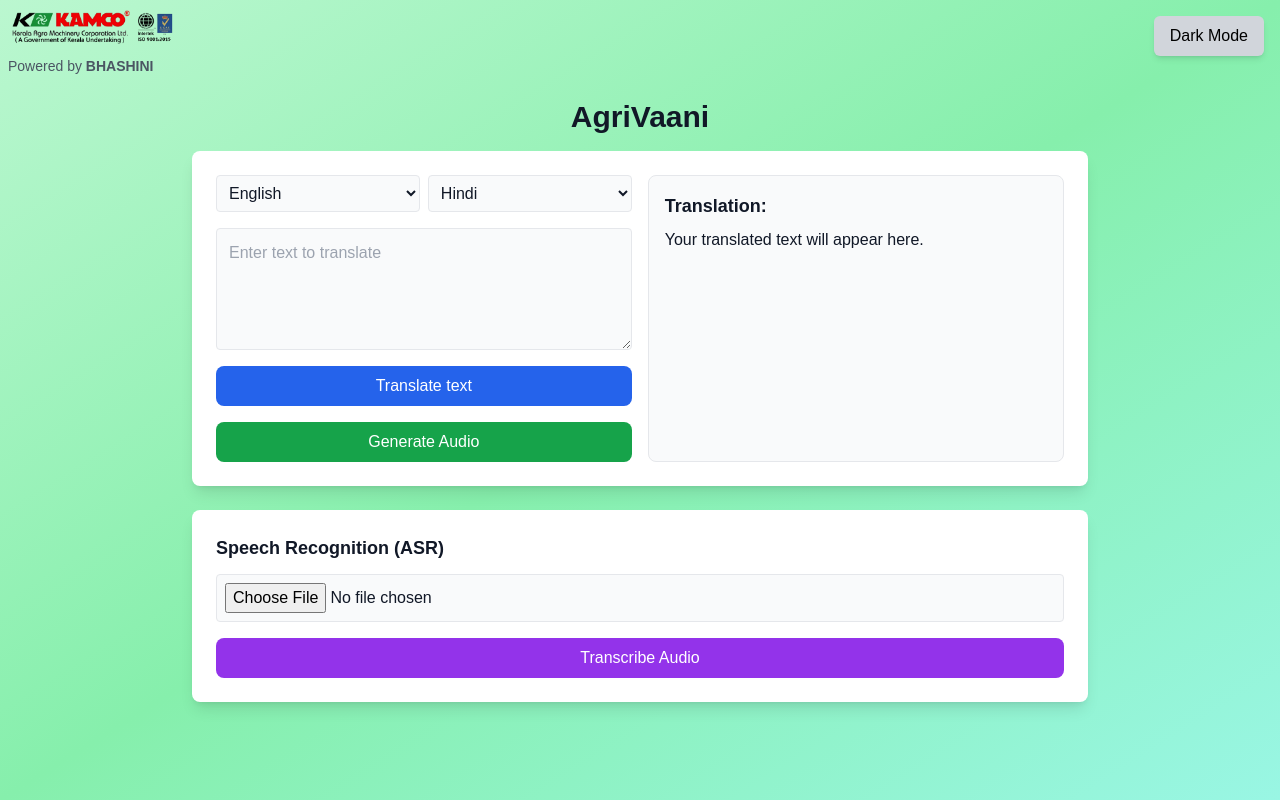
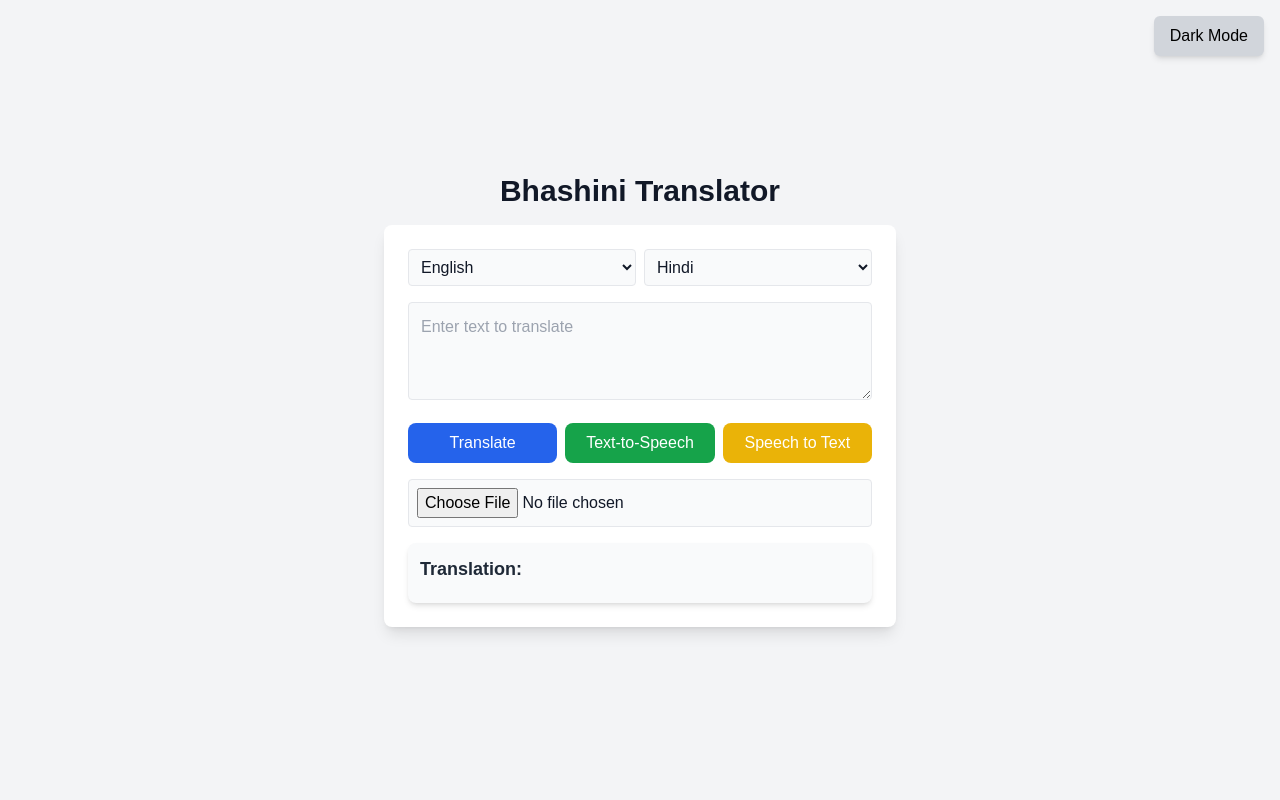
Before and after one commit to NoelG2002/Bhashini-python-front-end, a Next.js app: page / in a window 1280 px wide. Built offline with nearby package versions, Linux system fonts and the light colour scheme.

Commit message:
Update page.tsx

```diff
--- a/app/page.tsx
+++ b/app/page.tsx
@@ -1,22 +1,23 @@
-
-
 "use client";
 
 import { useState, useEffect } from "react";
 import axios from "axios";
 import Head from "next/head";
 
-const ThemeToggle = ({ theme, setTheme }: { theme: string; setTheme: (theme: string) => void }) => {
+const ThemeToggle = () => {
+  const [theme, setTheme] = useState("light");
+
   useEffect(() => {
-    localStorage.setItem("theme", theme);
-    document.documentElement.classList.toggle("dark", theme === "dark");
-
-    // Change background color based on theme
-    document.body.style.backgroundColor = theme === "dark" ? "#1a202c" : "#f3f4f6"; // Tailwind dark:bg-gray-900 and light:bg-gray-100
-  }, [theme]);
+    const storedTheme = localStorage.getItem("theme") || "light";
+    setTheme(storedTheme);
+    document.documentElement.classList.toggle("dark", storedTheme === "dark");
+  }, []);
 
   const toggleTheme = () => {
-    setTheme(theme === "light" ? "dark" : "light");
+    const newTheme = theme === "light" ? "dark" : "light";
+    setTheme(newTheme);
+    localStorage.setItem("theme", newTheme);
+    document.documentElement.classList.toggle("dark", newTheme === "dark");
   };
 
   return (
@@ -29,63 +30,57 @@ const ThemeToggle = ({ theme, setTheme }: { theme: string; setTheme: (theme: str
   );
 };
 
-
 export default function Home() {
   const [text, setText] = useState("");
   const [translatedText, setTranslatedText] = useState("");
   const [sourceLang, setSourceLang] = useState("en");
   const [targetLang, setTargetLang] = useState("hi");
   const [audioFile, setAudioFile] = useState<File | null>(null);
+  const [loading, setLoading] = useState(false);
   const [audioUrl, setAudioUrl] = useState<string | null>(null);
-  const [theme, setTheme] = useState("light");
-
-  useEffect(() => {
-    const storedTheme = localStorage.getItem("theme") || "light";
-    setTheme(storedTheme);
-  }, []);
-
-
-  // Separate loading states
-  const [translating, setTranslating] = useState(false);
-  const [ttsLoading, setTtsLoading] = useState(false);
-  const [asrLoading, setAsrLoading] = useState(false);
 
   const languages = [
     { code: "as", label: "Assamese" },
     { code: "bn", label: "Bengali" },
+    { code: "brx", label: "Bodo" },
+    { code: "doi", label: "Dogri" },
     { code: "en", label: "English" },
+    { code: "gom", label: "Konkani" },
     { code: "hi", label: "Hindi" },
+    { code: "ks", label: "Kashmiri" },
+    { code: "mai", label: "Maithili" },
     { code: "ml", label: "Malayalam" },
     { code: "mr", label: "Marathi" },
+    { code: "mni", label: "Manipuri" },
     { code: "ne", label: "Nepali" },
     { code: "or", label: "Odia" },
     { code: "pa", label: "Punjabi" },
+    { code: "sa", label: "Sanskrit" },
+    { code: "sat", label: "Santali" },
+    { code: "sd", label: "Sindhi" },
     { code: "ta", label: "Tamil" },
     { code: "te", label: "Telugu" },
     { code: "ur", label: "Urdu" },
   ];
 
   const handleTranslate = async () => {
+    setLoading(true);
     try {
-      setTranslating(true);
-      setTranslatedText(""); // Reset previous translation before new request
-
       const response = await axios.post("https://bhashini-python-frd9.onrender.com/translate", {
         source_language: sourceLang,
         target_language: targetLang,
         text: text,
       });
-
       setTranslatedText(response.data.translated_text);
     } catch (error) {
       console.error("Translation error:", error);
     } finally {
-      setTranslating(false);
+      setLoading(false);
     }
   };
 
   const handleTextToSpeech = async () => {
-    setTtsLoading(true);
+    setLoading(true);
     try {
       const response = await axios.post("https://bhashini-python-frd9.onrender.com/tts", {
         source_language: sourceLang,
@@ -104,15 +99,15 @@ export default function Home() {
     } catch (error) {
       console.error("TTS error:", error);
     } finally {
-      setTtsLoading(false);
+      setLoading(false);
     }
   };
 
   const handleASR = async () => {
-    setAsrLoading(true);
+    setLoading(true);
     if (!audioFile) {
       console.error("No audio file selected");
-      setAsrLoading(false);
+      setLoading(false);
       return;
     }
 
@@ -130,105 +125,54 @@ export default function Home() {
     } catch (error) {
       console.error("ASR error:", error);
     } finally {
-      setAsrLoading(false);
+      setLoading(false);
     }
   };
 
-
 return (
-<div
-  className={`min-h-screen flex flex-col items-center justify-center p-6 transition-colors duration-500 ${
-    theme === "dark"
-      ? "bg-gradient-to-br from-green-900 via-teal-800 to-green-700 text-white"
-      : "bg-gradient-to-br from-green-200 via-green-300 to-teal-200 text-gray-900"
-  }`}>
+  <div className="min-h-screen flex flex-col items-center justify-center p-6 bg-gray-100 dark:bg-gray-900 text-gray-900 dark:text-white">
     <Head>
-        <title>AgriVaani</title>
+      <title>Bhashini - Translate</title>
     </Head>
 
-   {/* Logo at Top Left */}
-      <div className="fixed top-2 left-2">
-        <img src="/logo with iso.png" alt="Logo" className="h-10" />
-        <p className="text-sm text-gray-600 mt-2">Powered by <span className="font-semibold">BHASHINI</span></p>
-      </div>
+    <h1 className="text-3xl font-bold mb-4 text-center">Bhashini Translator</h1>
+    <ThemeToggle />
 
-      <h1 className="text-3xl font-bold mb-4">AgriVaani</h1>
-      <ThemeToggle theme={theme} setTheme={setTheme} />
-
-      <div className="w-full max-w-4xl bg-white dark:bg-gray-800 shadow-lg rounded-lg p-6 flex space-x-4">
-        {/* Left Section: Input */}
-        <div className="w-1/2 flex flex-col space-y-4">
+    <div className="w-full max-w-lg bg-white dark:bg-gray-800 shadow-lg rounded-lg p-6 space-y-4">
       <div className="flex space-x-2">
-            <select
-              value={sourceLang}
-              onChange={(e) => setSourceLang(e.target.value)}
-              className="w-1/2 p-2 rounded border bg-gray-50 dark:bg-gray-700"
-            >
-              {languages.map((lang) => (
-                <option key={lang.code} value={lang.code}>
-                  {lang.label}
-                </option>
-              ))}
+        <select value={sourceLang} onChange={(e) => setSourceLang(e.target.value)} className="w-1/2 p-2 rounded border bg-gray-50 dark:bg-gray-700 focus:ring-2 focus:ring-blue-500">
+          {languages.map((lang) => <option key={lang.code} value={lang.code}>{lang.label}</option>)}
         </select>
-            <select
-              value={targetLang}
-              onChange={(e) => setTargetLang(e.target.value)}
-              className="w-1/2 p-2 rounded border bg-gray-50 dark:bg-gray-700"
-            >
-              {languages.map((lang) => (
-                <option key={lang.code} value={lang.code}>
-                  {lang.label}
-                </option>
-              ))}
+        <select value={targetLang} onChange={(e) => setTargetLang(e.target.value)} className="w-1/2 p-2 rounded border bg-gray-50 dark:bg-gray-700 focus:ring-2 focus:ring-blue-500">
+          {languages.map((lang) => <option key={lang.code} value={lang.code}>{lang.label}</option>)}
         </select>
       </div>
 
-          <textarea
-            className="w-full p-3 border rounded bg-gray-50 dark:bg-gray-700"
-            value={text}
-            onChange={(e) => setText(e.target.value)}
-            placeholder="Enter text to translate"
-            rows={4}
-          />
+      <textarea className="w-full p-3 border rounded bg-gray-50 dark:bg-gray-700 focus:ring-2 focus:ring-blue-500"
+        value={text} onChange={(e) => setText(e.target.value)} placeholder="Enter text to translate" rows={3} />
 
-          <button
-            onClick={handleTranslate}
-            className="w-full bg-blue-600 text-white p-2 rounded-lg hover:bg-blue-700"
-            disabled={translating}
-          >
-            {translating ? "Translating..." : "Translate text"}
+      <div className="flex space-x-2">
+        <button onClick={handleTranslate} className="w-1/3 bg-blue-600 text-white p-2 rounded-lg hover:bg-blue-700 transition">
+          Translate
         </button>
-          {/* TTS Button */}
-          <button
-            onClick={handleTextToSpeech}
-            className="mt-4 w-full bg-green-600 text-white p-2 rounded-lg hover:bg-green-700"
-            disabled={ttsLoading}
-          >
-            {ttsLoading ? "Generating..." : "Generate Audio "}
+        <button onClick={handleTextToSpeech} className="w-1/3 bg-green-600 text-white p-2 rounded-lg hover:bg-green-700 transition">
+          Text-to-Speech
+        </button>
+        <button onClick={handleASR} className="w-1/3 bg-yellow-500 text-white p-2 rounded-lg hover:bg-yellow-600 transition">
+          Speech to Text
         </button>
       </div>
 
-        {/* Right Section: Translated Output */}
-        <div className="w-1/2 p-4 border rounded-lg bg-gray-50 dark:bg-gray-700">
-          <h2 className="text-lg font-semibold">Translation:</h2>
-          <p className="mt-2">{translatedText || "Your translated text will appear here."}</p>
+      {audioUrl && <audio controls src={audioUrl} className="w-full mt-2 rounded-lg shadow-md" />}
 
+      <input type="file" onChange={(e) => setAudioFile(e.target.files?.[0] ?? null)} accept="audio/*" className="w-full border p-2 rounded bg-gray-50 dark:bg-gray-700 mt-1 focus:ring-2 focus:ring-blue-500" />
 
-      {audioUrl && <audio controls src={audioUrl} className="w-full mt-2 rounded-lg shadow-md" />}
+      {loading && <p className="text-center text-blue-500">Processing...</p>}
+
+      <div className="bg-gray-50 dark:bg-gray-700 p-3 rounded-lg shadow-md">
+        <h2 className="text-lg font-semibold text-gray-800 dark:text-white">Translation:</h2>
+        <p className="mt-2 text-gray-900 dark:text-gray-200">{translatedText}</p>
       </div>
-      </div>
-
-      {/* ASR Section */}
-      <div className="mt-6 w-full max-w-4xl bg-white dark:bg-gray-800 shadow-lg rounded-lg p-6">
-        <h2 className="text-lg font-semibold mb-2">Speech Recognition (ASR)</h2>
-      <input type="file" onChange={(e) => setAudioFile(e.target.files?.[0] ?? null)} accept="audio/*" className="w-full border p-2 rounded bg-gray-50 dark:bg-gray-700 mt-1 focus:ring-2 focus:ring-blue-500" />
-        <button
-          onClick={handleASR}
-          className="mt-4 w-full bg-purple-600 text-white p-2 rounded-lg hover:bg-purple-700"
-          disabled={asrLoading || !audioFile}
-        >
-          {asrLoading ? "Processing..." : "Transcribe Audio"}
-        </button>
     </div>
   </div>
 );
```
Lines whose indentation alone changed are shown as unchanged.
